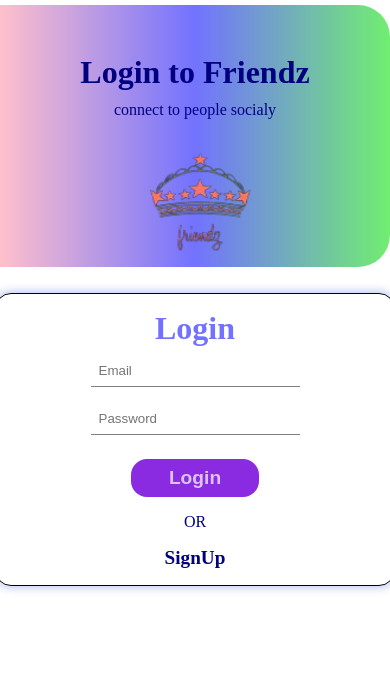
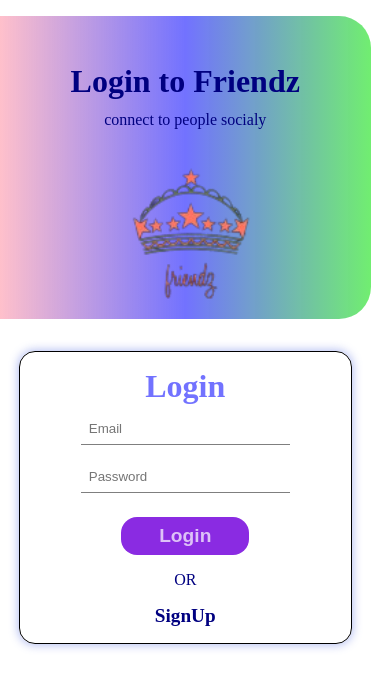
Before and after one commit to ALINouman777/Frontend_Social_App, a React (Vite) app: page /login in a window 390 px wide. Shown: the top 688 px of the page. Built offline with nearby package versions, Linux system fonts and the light colour scheme; no server answers.

Commit message:
Fixing layout

```diff
--- a/Redux/Slice/UserSlice.jsx
+++ b/Redux/Slice/UserSlice.jsx
@@ -153,7 +153,6 @@ const UserSlice = createSlice({
         })
         .addCase(AsyncLogoutProfile.fulfilled, (state, action) => {
           state.loading=false;
-          console.log(action.payload)
           state.isAuth=false
         })
         .addCase(AsyncLogoutProfile.rejected, (state, action) => {
--- a/src/Component/Home/Home.css
+++ b/src/Component/Home/Home.css
@@ -9,8 +9,6 @@ aside {
   display: flex;
   flex-direction: column;
   margin: 0rem auto;
-  /* position: fixed; */
-  right: 1%;
   margin-top: 2rem;
   white-space: nowrap;
 }
--- a/src/Component/Home/Home.jsx
+++ b/src/Component/Home/Home.jsx
@@ -50,13 +50,16 @@ const Home = () => {
     });
   };
 
-  let UserData = AllUserdata.map((item) => {
+  let UserData
+  if(user.MyProfile){
 
- return item._id ?  <Link to={item._id ===user.MyProfile._id ? "/profile" : `/User/${item._id}`} key={item._id} className="usercon">
+    UserData= AllUserdata.map((item) => {
+      return item._id && user.MyProfile._id ?  <Link to={item._id ===user.MyProfile._id ? "/profile" : `/User/${item._id}`} key={item._id} className="usercon">
       <img src={item.avatar.url} alt="img" />
       <h5>{item.name}</h5>
     </Link>:<h2>Loading...</h2>
 });
+}
 
 
   let PostItems;
--- a/src/Component/Login/Login.css
+++ b/src/Component/Login/Login.css
@@ -49,8 +49,8 @@ input {
 }
 .logincon > div > img {
   margin-top: 1rem;
-  width: 8rem;
-  height: 8rem;
+  width: 40%;
+  height: 40%;
 }
 
 #name {
@@ -175,8 +175,9 @@ p {
       }
 .logincon {
     height: 100%;
-
+      overflow: hidden;
     width: 100%;
+    align-items: left;
     border-radius: 0rem 2rem 2rem 0rem;
     color: rgba(4, 4, 124, 0.713);
   }
@@ -186,3 +187,18 @@ p {
   }
 
 }
+
+@media screen and (max-width: 415px){
+  .login{
+    overflow: hidden;
+    width: 95%;
+    margin-top: 1rem;
+  }
+
+  .formcon{
+    width: 90%;
+    z-index: 1;
+    border: 1px solid black;
+    margin: 1rem;
+  }
+}
--- a/src/Component/Login/Login.jsx
+++ b/src/Component/Login/Login.jsx
@@ -35,7 +35,8 @@ const Login = () => {
     };
 
     dispatch(LoginCall(data)).then((res) => {
-      if(res.payload.status === 200){
+
+      if(res.payload.success === true){
         toast.success("Login Successful");
         navigate("/");
       }else{
```
